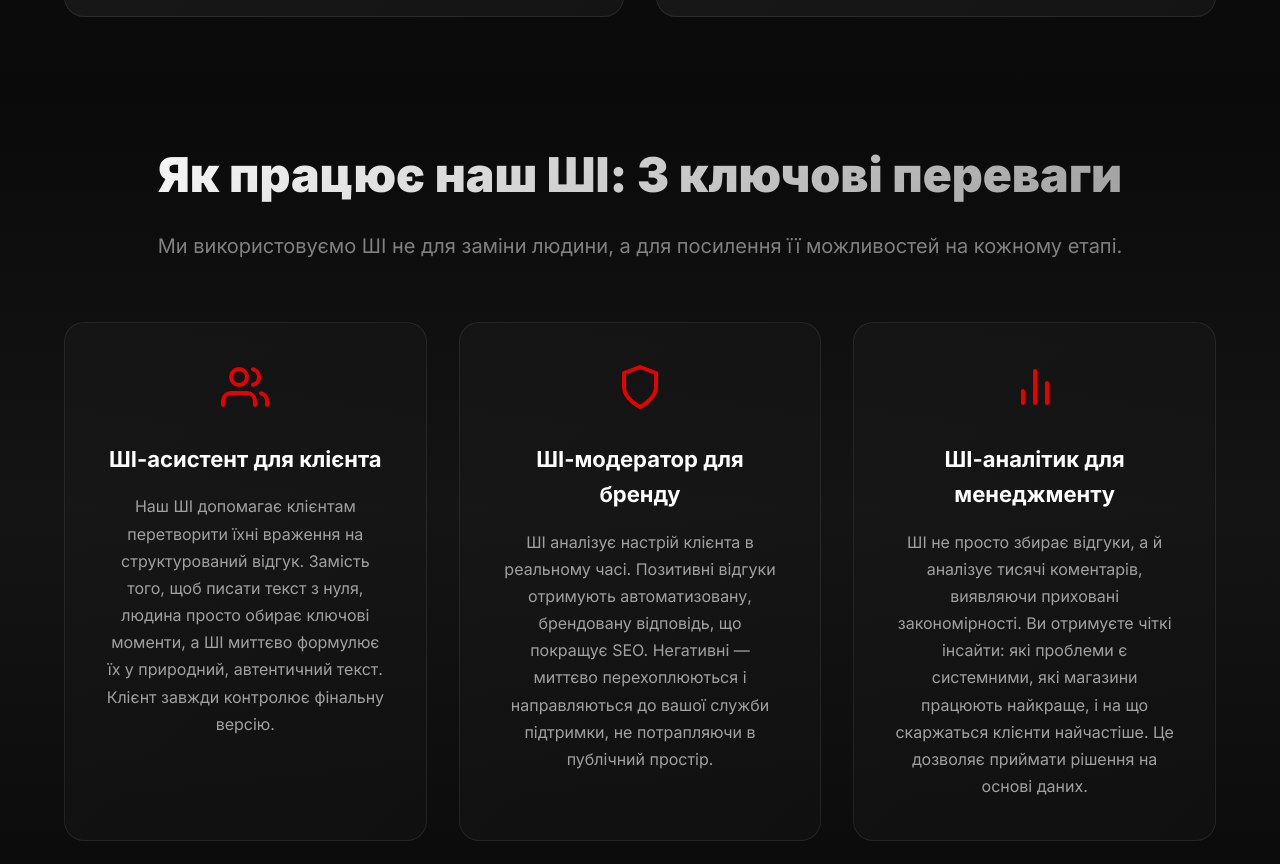
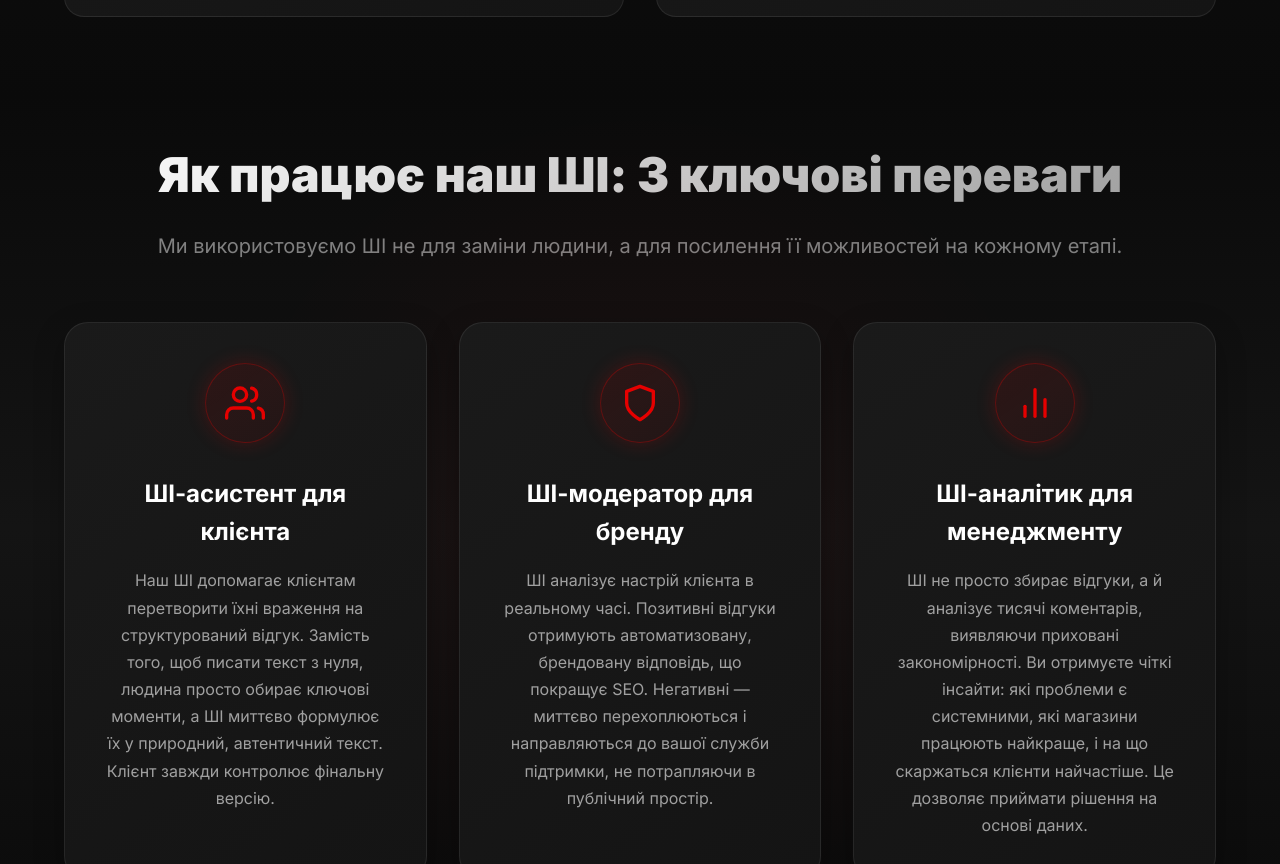
Before and after one commit to uaassist/NEW_Landing-Page-Vodafone-AI-Feedback-Assistant, a website: page public/index.html in a window 1280 px wide. Shown: the part 4827-5691 px from the top of the page. Drawn offline with Linux system fonts and the light colour scheme.

Commit message:
Update style.css

```diff
--- a/public/style.css
+++ b/public/style.css
@@ -488,8 +488,26 @@ section { padding: 80px 0; position: relative; }
     box-shadow: 0 8px 24px rgba(230,0,0,0.4);
 }
 
+/* --- ОНОВЛЕНІ СТИЛІ ДЛЯ СЕКЦІЇ "ЯК ПРАЦЮЄ НАШ ШІ" --- */
+
 .approach-section {
     padding-top: 40px;
+    position: relative;
+    overflow: hidden;
+}
+
+/* Велике фонове сяйво для всієї секції */
+.approach-section::before {
+    content: '';
+    position: absolute;
+    top: 50%;
+    left: 50%;
+    transform: translate(-50%, -50%);
+    width: 1000px;
+    height: 1000px;
+    background: radial-gradient(circle, rgba(230, 0, 0, 0.05), transparent 60%);
+    pointer-events: none;
+    z-index: 0;
 }
 
 .approach-grid {
@@ -497,40 +515,91 @@ section { padding: 80px 0; position: relative; }
     grid-template-columns: repeat(3, 1fr);
     gap: 32px;
     margin-top: 60px;
+    position: relative; /* Щоб картки були над фоновим сяйвом */
+    z-index: 1;
 }
 
 .approach-card {
-    background: linear-gradient(135deg, rgba(26,26,26,0.5), rgba(20,20,20,0.5));
+    background: linear-gradient(145deg, #1A1A1A, #141414);
     padding: 40px;
-    border-radius: 20px;
+    border-radius: 24px;
     border: 1px solid rgba(255, 255, 255, 0.08);
     text-align: center;
-    transition: all 0.3s ease;
+    transition: all 0.4s cubic-bezier(0.25, 0.8, 0.25, 1);
+    position: relative;
+    overflow: hidden; /* Важливо для ефекту прожектора */
+    box-shadow: 0 10px 30px rgba(0,0,0,0.3);
+}
+
+/* Ефект "прожектора" при ховері */
+.approach-card::before {
+    content: '';
+    position: absolute;
+    top: 50%;
+    left: 50%;
+    width: 300px;
+    height: 300px;
+    background: radial-gradient(circle, rgba(230, 0, 0, 0.15), transparent 70%);
+    transform: translate(-50%, -50%) scale(0);
+    transition: transform 0.5s ease;
+    z-index: 0;
+    opacity: 0;
 }
 
 .approach-card:hover {
-    transform: translateY(-8px);
-    background: linear-gradient(135deg, rgba(30,30,30,0.8), rgba(24,24,24,0.8));
-    border-color: rgba(230, 0, 0, 0.5);
-    box-shadow: 0 20px 50px rgba(0,0,0,0.4);
+    transform: translateY(-12px);
+    border-color: rgba(230, 0, 0, 0.6);
+    box-shadow: 0 25px 50px rgba(0,0,0,0.5);
 }
 
+.approach-card:hover::before {
+    transform: translate(-50%, -50%) scale(1.5);
+    opacity: 1;
+}
+
+/* Новий стиль для іконок */
 .approach-icon {
-    margin-bottom: 24px;
+    display: inline-flex;
+    align-items: center;
+    justify-content: center;
+    width: 80px;
+    height: 80px;
+    margin: 0 auto 32px auto;
+    background: linear-gradient(145deg, rgba(230, 0, 0, 0.1), rgba(230, 0, 0, 0.05));
+    border: 1px solid rgba(230, 0, 0, 0.3);
+    border-radius: 50%;
+    box-shadow: 0 0 20px rgba(230, 0, 0, 0.2);
+    position: relative; /* Щоб іконка була над ефектом прожектора */
+    z-index: 1;
+}
+
+.approach-icon svg {
+    width: 40px;
+    height: 40px;
 }
 
 .approach-card h3 {
     color: #ffffff;
-    font-size: 22px;
+    font-size: 24px;
+    font-weight: 700;
     margin-bottom: 16px;
+    position: relative;
+    z-index: 1;
 }
 
 .approach-card p {
     font-size: 16px;
     line-height: 1.7;
     color: #a0a0a0;
+    position: relative;
+    z-index: 1;
 }
 
+@media (max-width: 968px) {
+    .approach-grid {
+        grid-template-columns: 1fr;
+    }
+}
 .cost-section {
     background: linear-gradient(180deg, #141414, #0a0a0a);
     position: relative;
```
